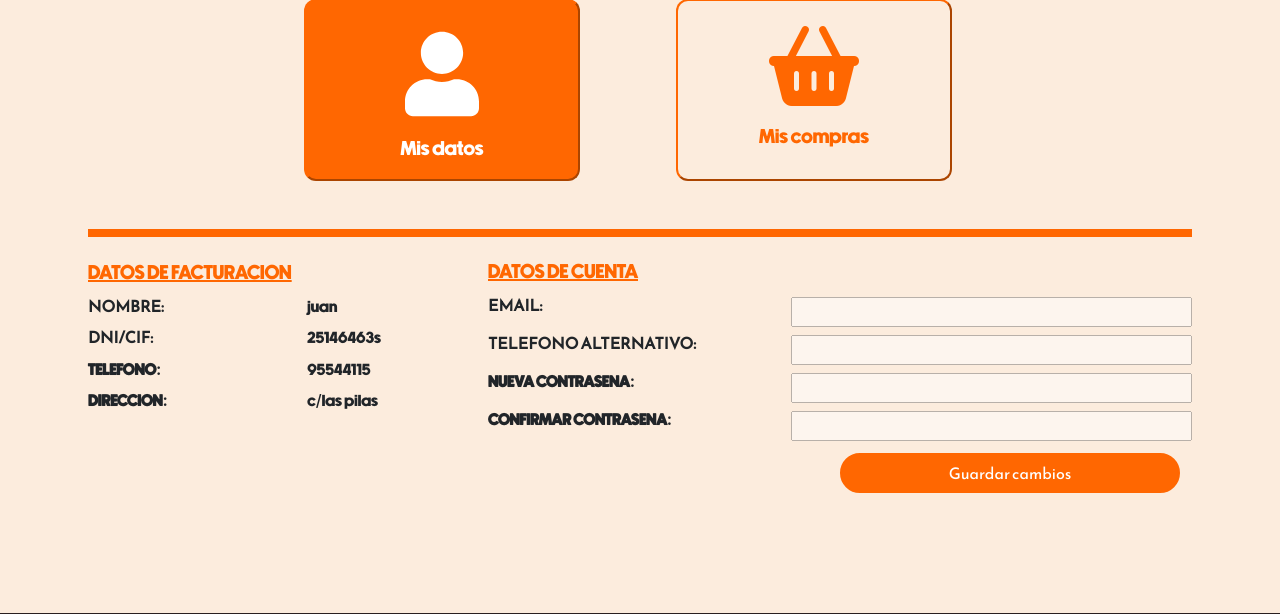
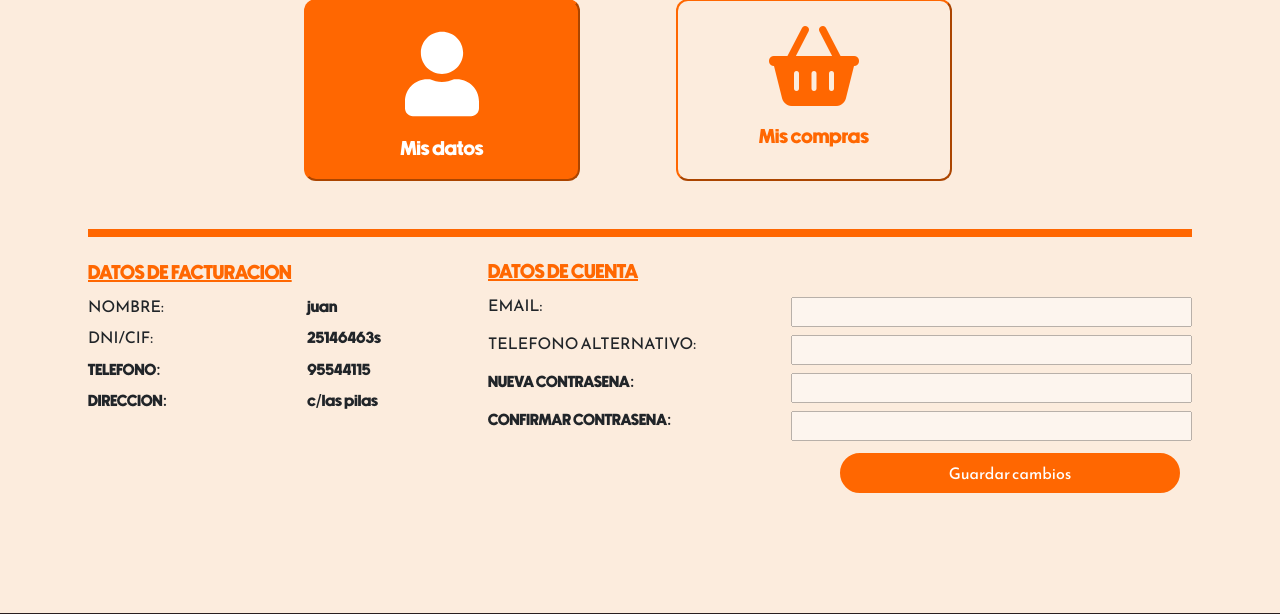
Before and after one commit to amjyebenes/Los-Elementos, a PHP site: page /framework-php-bootstrap/micuenta.php in a window 1280 px wide. Shown: the part 180-794 px from the top of the page. Run offline with PHP 8.4, Linux system fonts and the light colour scheme; style sheets or scripts are compiled from the project's sources; some libraries are stand-ins or nearby versions.

Commit message:
Arreglos

```diff
--- a/framework-php-bootstrap/includes/design-top.php
+++ /dev/null
@@ -1,5 +0,0 @@
-<header class="masthead bg-primary text-white text-center">
-        <div class="container d-flex align-items-center flex-column">
-            <p class="masthead-subheading font-weight-light mb-0">PHP + Bootstrap Miniframework</p>
-        </div>
-</header>
--- a/framework-php-bootstrap/micuenta.php
+++ b/framework-php-bootstrap/micuenta.php
@@ -12,65 +12,65 @@
     <main class="my-lg-5 pb-5 device-padding">
 
         <div class="container-fluid d-flex justify-content-center pt-lg-4">
-            <div class="row col col-md-10 col-lg-12 pt-lg-4 ">
+            <div class="row col col-md-10 col-lg-12 pt-lg-4">
                 <h6 class="bg-primary p-1 ps-4 rounded-top-3"><span class="text-white shadow">MI&nbsp&nbspZONA</span></h6>
 
                 <div class="row mt-4 pt-4 d-flex justify-content-center">
                     <div class="col-6 col-lg-3 ms-5 me-5 mb-4 d-flex">
                         <button class="rounded-3 border-top border-primary row col justify-content-center text-center" id="botonDatos" onclick="clickUsuario()">
                             <i class="fas fa-user fa-7x iconoCuenta mt-3 w100" id="iconoUsuario"></i>
-                            <span class="text-primary mt-2 mb-3 h5 tituloArtista" id="textoUsuario">Mis datos</span>
+                            <span class="text-primary mt-2 mb-3 h5" id="textoUsuario">Mis datos</span>
                         </button>
                     </div>
-                    <div class="col-6 col-lg-3 ms-5 me-5 mb-4 d-flex ">
+                    <div class="col-6 col-lg-3 ms-5 me-5 mb-4 d-flex">
                         <button class="rounded-3 border-top border-primary row col justify-content-center text-center" id="botonCompras" onclick="clickCompras()">
                             <i class="fa-solid fa-basket-shopping fa-5x iconoCuenta mt-4 w-100" id="iconoCompras"></i>
-                            <span class="text-primary mt-2 mb-3 h5 tituloArtista" id="textoCompras">Mis compras</span>
+                            <span class="text-primary mt-2 mb-3 h5" id="textoCompras">Mis compras</span>
                         </button>
                     </div>
                 </div>
 
                 <div class="pt-4 justify-content-center">
-                    <div class=" bg-primary p-1">
+                    <div class="bg-primary p-1">
                     </div>
                 </div>
 
                 <div class="pt-4 d-flex">
                     <div class="row col justify-content-between" id="divDatos">
-                        <div class="col col-sm-4 ">
+                        <div class="col col-sm-4">
                             <div class="col">
-                                <label class="h5 tituloArtista text-primary"><u>DATOS DE FACTURACION</u></label>
+                                <label class="h5 text-primary"><u>DATOS DE FACTURACION</u></label>
                                 <div class="col">
                                     <div class="row d-flex align-items-baseline">
                                         <div class="col-7">
-                                            <label class=" tituloArtista text-left fw-bold ">NOMBRE: </>
+                                            <label class="text-left">NOMBRE: </>
                                         </div>
                                         <div class="col-5">
-                                            <label class="h6 tituloArtista text-center">juan</label>
+                                            <label class="h6 text-center">juan</label>
                                         </div>
                                     </div>
                                     <div class="row d-flex align-items-baseline">
                                         <div class="col-7">
-                                            <label class=" tituloArtista text-left fw-bold ">DNI/CIF: </label>
+                                            <label class="text-left">DNI/CIF: </label>
                                         </div>
                                         <div class="col-5">
-                                            <label class="h6 tituloArtista text-center">25146463s</label>
+                                            <label class="h6 text-center">25146463s</label>
                                         </div>
                                     </div>
                                     <div class="row d-flex align-items-baseline">
                                         <div class="col-7">
-                                            <label class="h6 tituloArtista text-left fw-bold ">TELEFONO: </label>
+                                            <label class="h6 text-left">TELEFONO: </label>
                                         </div>
                                         <div class="col-5">
-                                            <label class="h6 tituloArtista text-center">95544115</label>
+                                            <label class="h6 text-center">95544115</label>
                                         </div>
                                     </div>
                                     <div class="row d-flex align-items-baseline">
                                         <div class="col-7">
-                                            <label class="h6 tituloArtista text-left fw-bold ">DIRECCION: </label>
+                                            <label class="h6 text-left">DIRECCION: </label>
                                         </div>
                                         <div class="col-5">
-                                            <label class="h6 tituloArtista text-center">c/las pilas</label>
+                                            <label class="h6 text-center">c/las pilas</label>
                                         </div>
                                     </div>
 
@@ -78,11 +78,11 @@
                             </div>
                         </div>
                         <div class="col-sm-8 row d-flex justify-content-center">
-                            <p class="h5 tituloArtista text-primary"><u>DATOS DE CUENTA</u></p>
+                            <p class="h5  text-primary"><u>DATOS DE CUENTA</u></p>
                             <div class="col d-flex flex-column justify-content-between">
-                                <div class="row ">
-                                    <div class="col-5 ">
-                                        <label class=" tituloArtista text-left fw-bold ">EMAIL: </label>
+                                <div class="row">
+                                    <div class="col-5">
+                                        <label class="text-left">EMAIL: </label>
                                     </div>
                                     <div class="col-7 py-1">
                                         <input type="email" class="opacity-50 text-center col-12">
@@ -90,7 +90,7 @@
                                 </div>
                                 <div class="row">
                                     <div class="col-5">
-                                        <label class=" tituloArtista text-left fw-bold ">TELEFONO ALTERNATIVO: </label>
+                                        <label class="text-left">TELEFONO ALTERNATIVO: </label>
                                     </div>
                                     <div class="col-7 py-1">
                                         <input type="text" class="opacity-50 text-center col-12">
@@ -98,7 +98,7 @@
                                 </div>
                                 <div class="row">
                                     <div class="col-5">
-                                        <label class="h6 tituloArtista text-left fw-bold">NUEVA CONTRASEÑA: </label>
+                                        <label class="h6 text-left">NUEVA CONTRASEÑA: </label>
                                     </div>
                                     <div class="col-7 py-1">
                                         <input type="password" class="opacity-50 text-center col-12">
@@ -106,7 +106,7 @@
                                 </div>
                                 <div class="row">
                                     <div class="col-5">
-                                        <label class="h6 tituloArtista text-left fw-bold ">CONFIRMAR CONTRASEÑA: </label>
+                                        <label class="h6 text-left">CONFIRMAR CONTRASEÑA: </label>
                                     </div>
                                     <div class="col-7 py-1">
                                         <input type="password" class="opacity-50 text-center col-12">
@@ -134,9 +134,9 @@
                             <div class="row col col-sm-8 col-md-9 col-lg-10">
                                 <div class="col-12 col-sm">
                                     <div class="row">
-                                        <p class="h2 text-primary fw-bold tituloArtista">Cruz Cafuné</p>
+                                        <p class="h2 text-primary">Cruz Cafuné</p>
                                         <div class="col">
-                                            <p class="h5 tituloArtista">22 · OCT · 2022</p>
+                                            <p class="h5">22 · OCT · 2022</p>
                                             <h6>SAB - 21:30<h6>
                                                     <h6 class="text-primary">
                                                         <i class="fa fa-location-arrow" aria-hidden="true"></i>
@@ -162,9 +162,9 @@
                             <div class="row col col-sm-8 col-md-9 col-lg-10">
                                 <div class="col-12 col-sm">
                                     <div class="row">
-                                        <p class="h2 text-primary fw-bold tituloArtista">Boris Brejcha</p>
+                                        <p class="h2 text-primary">Boris Brejcha</p>
                                         <div class="col">
-                                            <p class="h5 tituloArtista">22 · FEB · 2023</p>
+                                            <p class="h5">22 · FEB · 2023</p>
                                             <h6>MON - 13:30<h6>
                                                     <h6 class="text-primary">
                                                         <i class="fa fa-location-arrow" aria-hidden="true"></i>
@@ -193,6 +193,7 @@
     <?php include("includes/footer.php"); ?>
 
     <script src="./js/micuenta.js"></script>
+    <script src="./js/navbar.js"></script>
 </body>
 
 </html>
--- a/framework-php-bootstrap/pago.php
+++ b/framework-php-bootstrap/pago.php
@@ -84,8 +84,7 @@
     </main>
 
     <?php include("includes/footer.php"); ?>
-
-    <script src="./js/micuenta.js"></script>
+    <script src="./js/navbar.js"></script>
 </body>
 
 </html>
--- a/framework-php-bootstrap/scss/styles.scss
+++ b/framework-php-bootstrap/scss/styles.scss
@@ -12,7 +12,7 @@
 @import "./global.scss";
 @import "./index.scss";
 @import "./conciertos.scss";
-@import "./verConcierto.scss";
+@import "./seleccionarEntradas.scss";
 @import "./contact.scss";
 @import "./login.scss";
 @import "./micuenta.scss";
```
Also changed, not shown: framework-php-bootstrap/scss/sections/_masthead.scss (deleted, +0 -39 lines), framework-php-bootstrap/scss/_seleccionarEntradas.scss (renamed from framework-php-bootstrap/scss/_verConcierto.scss).
